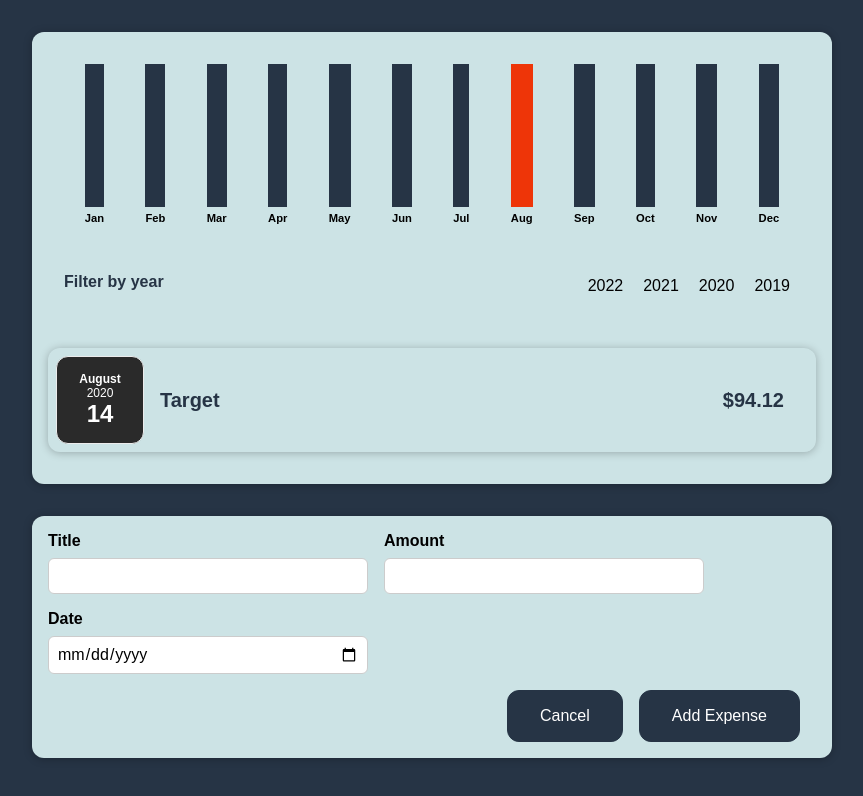
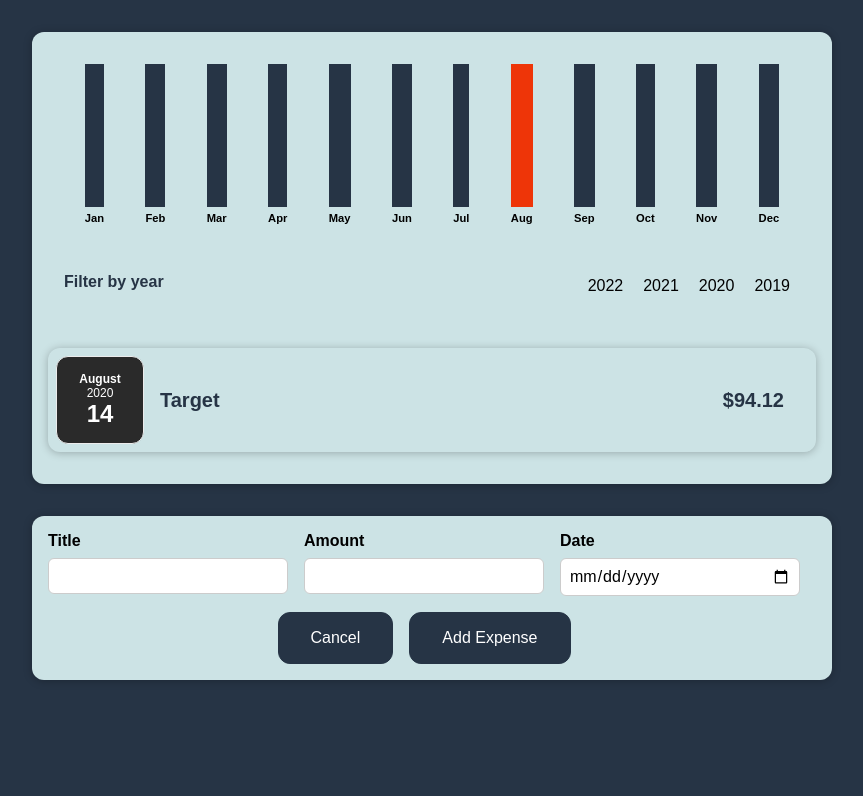
Before and after one commit to gKanellos/react-expense-tracker, a React (Create React App) app: page / in a window 1280 px wide. Both pictures are taken after a click on the button "Add Expense". Shown: the top 796 px of the page, without its empty margins (208-1071 px from the left). Built offline with nearby package versions, Linux system fonts and the light colour scheme; a web font is replaced by a local one.

Commit message:
Update ExpenseForm.css

```diff
--- a/src/components/NewExpense/ExpenseForm.css
+++ b/src/components/NewExpense/ExpenseForm.css
@@ -17,10 +17,10 @@
     padding: 0.5rem;
     border-radius: 6px;
     border: 1px solid #ccc;
-    width: 20rem;
+    width: 15rem;
     max-width: 100%;
   }
 
   .new-expense__actions {
-    text-align: right;
+    text-align: center;
   }
```
